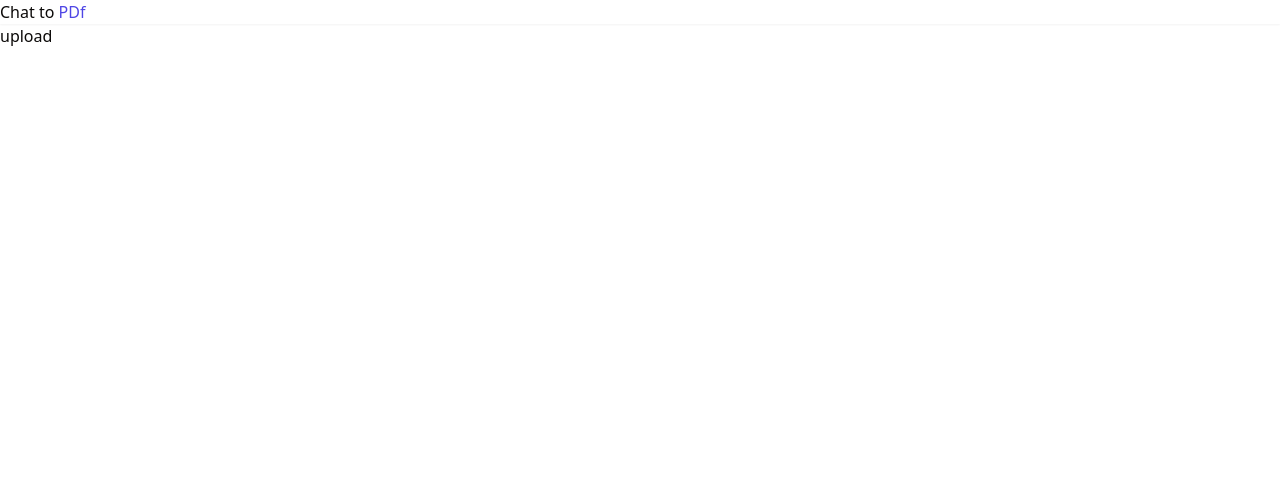
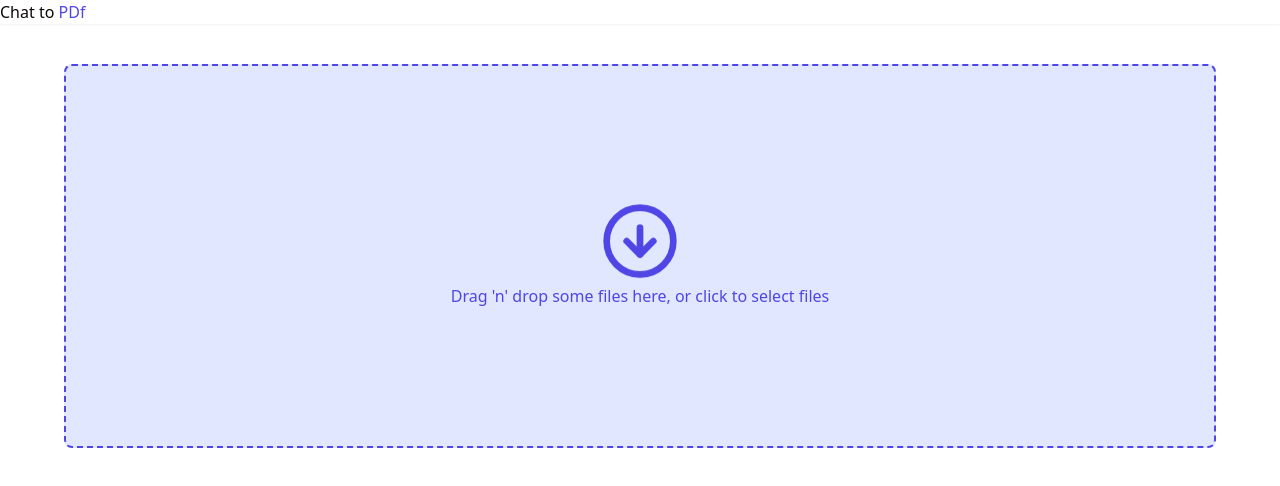
Before and after one commit to Saifkhan77806/chat-with-pdf, a Next.js app in the folder chatwithpdf/: page /dashboard/upload in a window 1280 px wide. Shown: the top 486 px of the page. Built offline with nearby package versions, Linux system fonts and the light colour scheme; no server answers.

Commit message:
drop zone implemented FileUploader.tsx and plus icon add of uploading

```diff
--- a/chatwithpdf/app/dashboard/upload/page.tsx
+++ b/chatwithpdf/app/dashboard/upload/page.tsx
@@ -1,8 +1,11 @@
+import FileUploader from '@/components/FileUploader'
 import React from 'react'
 
 function upload() {
   return (
-    <div>upload</div>
+    <div>
+        <FileUploader />
+    </div>
   )
 }
 
--- a/chatwithpdf/components/Document.tsx
+++ b/chatwithpdf/components/Document.tsx
@@ -1,9 +1,10 @@
 import React from 'react'
+import PlaceholderDocu from './PlaceholderDocu'
 
 function Documents() {
   return (
-    <div className="flex flex-wrap p-5 bg-gray-100 justify-center lg:justify-start rounded-sm gap-5 max-w-7xl mx-auto">
-    Documents
+    <div className="flex flex-wrap items-center p-5 bg-gray-100 lg:justify-start rounded-sm gap-5 max-w-7xl mx-auto">
+    <PlaceholderDocu />
     </div>
   )
 }
--- /dev/null
+++ b/chatwithpdf/components/FileUploader.tsx
@@ -0,0 +1,42 @@
+'use client';
+import {useDropzone} from 'react-dropzone'
+import React, {useCallback} from 'react'
+import { CircleArrowDown, RocketIcon } from 'lucide-react';
+
+
+function FileUploader() {
+    const onDrop = useCallback((acceptedFiles:File[]) => {
+        console.log(acceptedFiles)
+      }, [])
+      const {getRootProps, getInputProps, isDragActive, isFocused, isDragAccept} = useDropzone({onDrop})
+
+
+  return (
+    <>
+    <div className='flex flex-col gap-4 items-center max-w-7xl mx-auto-'>
+        {/* loading tommorrow */}
+    </div>
+    <div {...getRootProps()}
+    className={`p-10 border-2 border-dashed mt-10 w-[90%] border-indigo-600 text-indigo-600 rounded-lg h-96 flex items-center justify-center mx-auto ${isFocused || isDragAccept ? "bg-indigo-300" : "bg-indigo-100"}`}
+    >
+    <input {...getInputProps()} />
+    <div className=" flex flex-col items-center justify-center">
+        {
+            isDragActive ?
+            <>
+            <RocketIcon className='h-20 w-20 animate-ping'/>
+            <p>Drop the files here ...</p>
+            </>
+            :
+            <>
+            <CircleArrowDown className='h-20 w-20 animate-bounce' />
+            <p>Drag 'n' drop some files here, or click to select files</p>
+            </>
+        }
+    </div>
+    </div>
+    </>
+  )
+}
+
+export default FileUploader
--- /dev/null
+++ b/chatwithpdf/components/PlaceholderDocu.tsx
@@ -0,0 +1,24 @@
+'use client';
+
+import React from 'react'
+import {PlusCircleIcon} from "lucide-react"
+import { Button } from './ui/button'
+import { useRouter } from 'next/navigation';
+
+function PlaceholderDocu() {
+
+const router = useRouter()
+
+    const clicked = () =>{
+        router.push("/dashboard/upload")
+    }
+
+  return (
+    <Button onClick={clicked} className='flex flex-col items-center w-64 h-80 rounded-xl bg-gray-200 drop-shadow-md text-gray-400'>
+        <PlusCircleIcon className='h-16 w-16' />
+        <p>Add A Document</p>
+    </Button>
+  )
+}
+
+export default PlaceholderDocu
--- a/chatwithpdf/package.json
+++ b/chatwithpdf/package.json
@@ -17,6 +17,7 @@
     "next": "14.2.5",
     "react": "^18",
     "react-dom": "^18",
+    "react-dropzone": "^14.2.3",
     "tailwind-merge": "^2.4.0",
     "tailwindcss-animate": "^1.0.7"
   },
```
Also changed, not shown: 1 other file (tests, documents, lock files or other folders).
